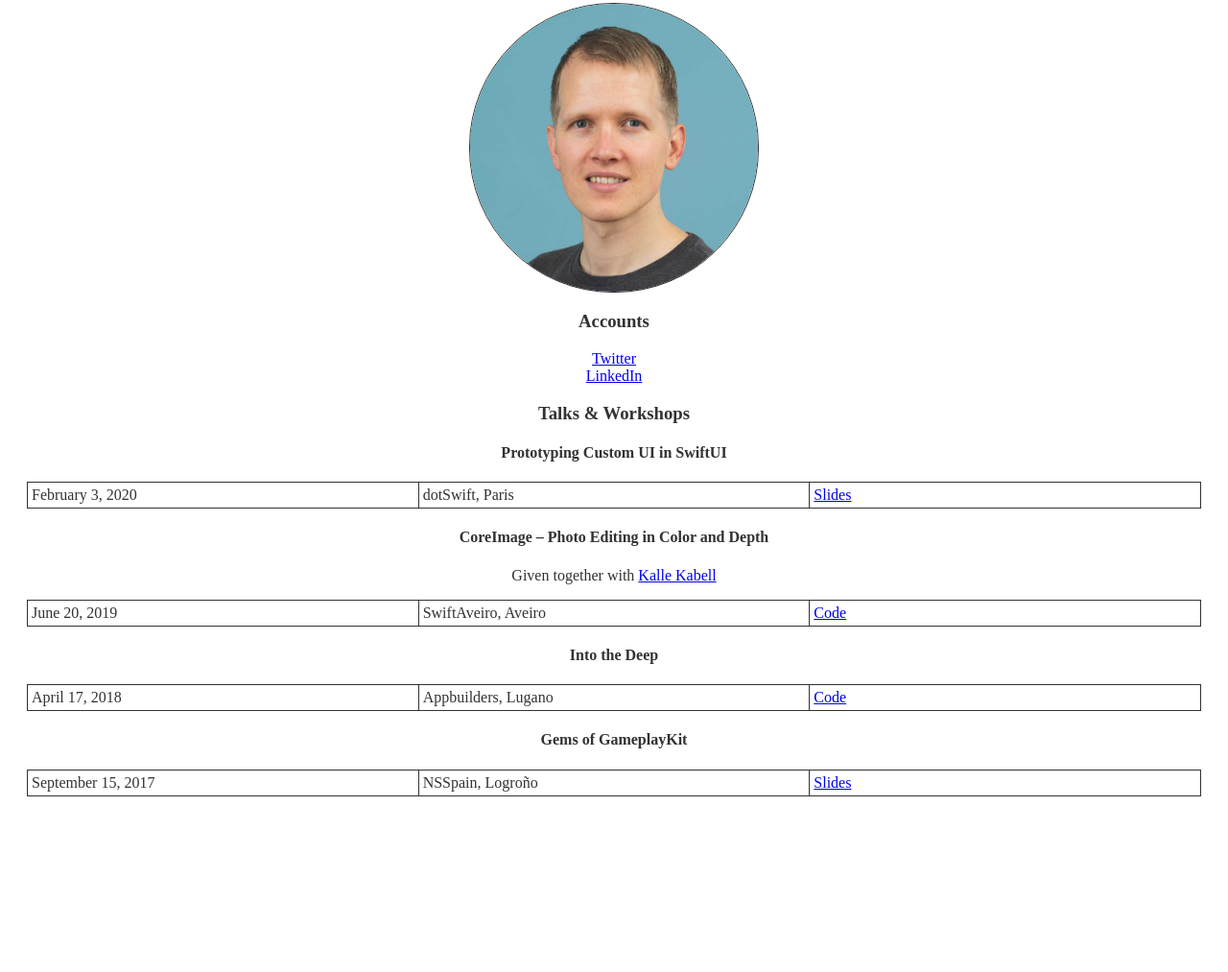
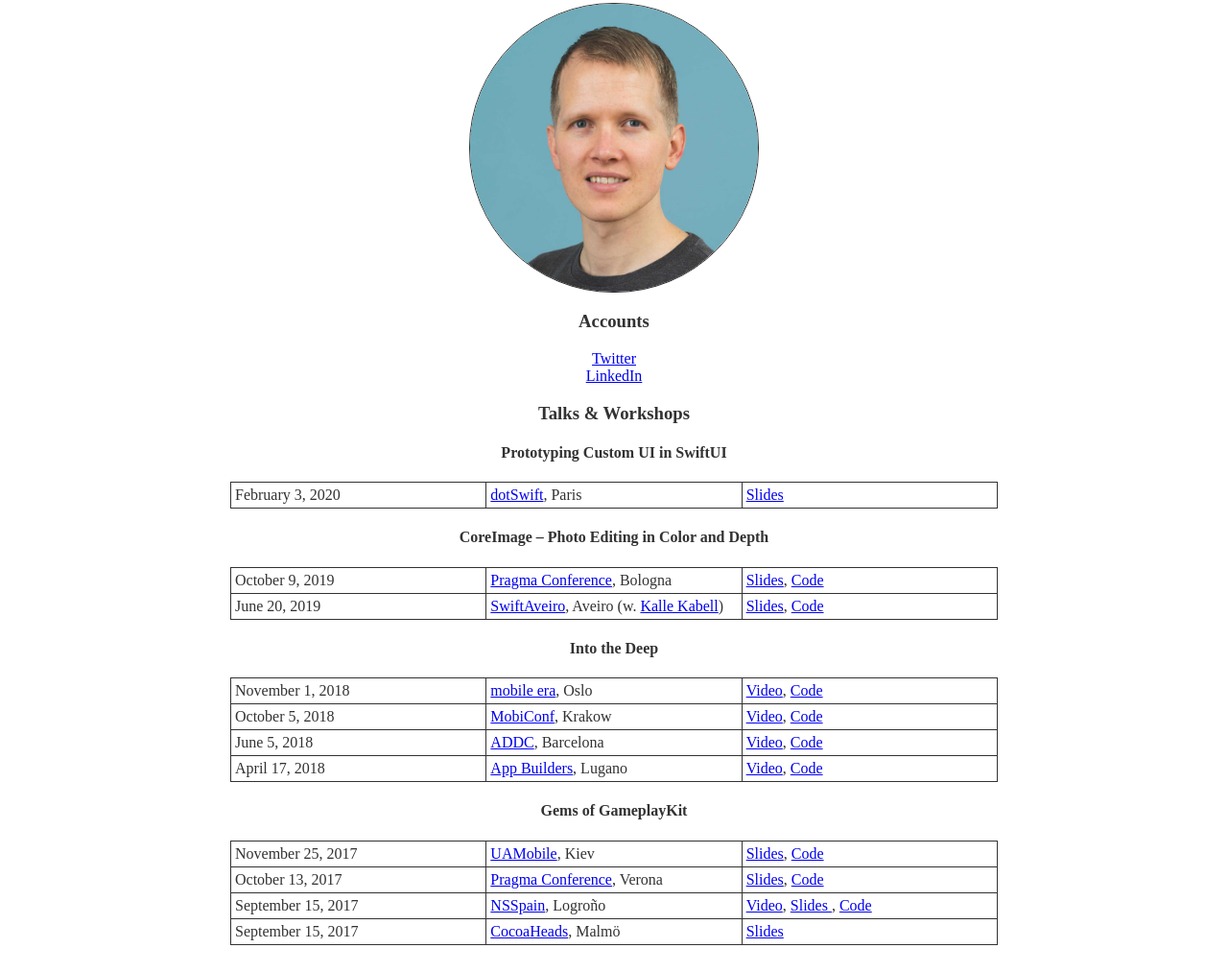
Before and after one commit to duemunk/website, a plain HTML site: page index.html in a window 1280 px wide. Shown: the part 117-1130 px from the top of the page at 96% size. Before the commit the page ends 975 px from the top, so only its background shows below. Drawn offline with Linux system fonts and the light colour scheme.

Commit message:
Add more talk content

```diff
--- a/index.html
+++ b/index.html
@@ -26,6 +26,12 @@
             color: #323232;
         }
 
+        body {
+            margin-left: auto;
+            margin-right: auto;
+            max-width: 800px;
+        }
+
         img.profile {
             width: 300px;
             max-width: 100%;
@@ -52,7 +58,7 @@
         th,
         td {
             padding: 4px;
-            width: 33.33334%
+            width: 33.33334%;
         }
 
         @media(prefers-color-scheme: dark) {
@@ -104,7 +110,7 @@
             <table>
                 <tr>
                     <td>February 3, 2020</td>
-                    <td>dotSwift, Paris</td>
+                    <td><a href="https://2020.dotswift.io">dotSwift</a>, Paris</td>
                     <td>
                         <a href="talks/2020-01-03_Prototyping-Custom-UI-in-SwiftUI_dotSwift.pdf">
                             Slides
@@ -113,38 +119,101 @@
                 </tr>
             </table>
             <h4>CoreImage – Photo Editing in Color and Depth</h4>
-            <p>Given together with <a href="https://twitter.com/kkabell">Kalle Kabell</a></p>
             <table>
                 <tr>
+                    <td>October 9, 2019</td>
+                    <td><a href="https://2019.pragmaconference.com">Pragma Conference</a>, Bologna</td>
+                    <td>
+                        <a href="talks/2019-10-09_CoreImage-Photo-Editing-in-Color-and-Depth_Pragma.pdf">Slides</a>,
+                        <a href="
+                        https://git.kabellmunk.dk/coreimage-color-and-depth/photo-editor">Code</a>
+                    </td>
+                </tr>
+                <tr>
                     <td>June 20, 2019</td>
-                    <td>SwiftAveiro, Aveiro</td>
+                    <td><a href="http://swiftaveiro.xyz/editions/2019/">SwiftAveiro</a>, Aveiro (w. <a
+                            href="https://twitter.com/kkabell">Kalle Kabell</a>)</td>
                     <td>
+                        <a
+                            href="talks/2019-06-20_CoreImage-Photo-Editing-in-Color-and-Depth_SwiftAveiro.pdf">Slides</a>,
                         <a href="
-                        https://git.kabellmunk.dk/coreimage-color-and-depth/photo-editor">
-                            Code
-                        </a>
+                        https://git.kabellmunk.dk/coreimage-color-and-depth/photo-editor">Code</a>
                     </td>
                 </tr>
             </table>
             <h4>Into the Deep</h4>
             <table>
                 <tr>
+                    <td>November 1, 2018</td>
+                    <td><a href="https://2018.mobileera.rocks">mobile era</a>, Oslo</td>
+                    <td>
+                        <a href="
+                https://www.youtube.com/watch?v=yHmuBSGBx28">Video</a>,
+                        <a href="https://git.kabellmunk.dk/talks/into-the-deep">Code</a>
+                    </td>
+                </tr>
+                <tr>
+                    <td>October 5, 2018</td>
+                    <td><a href="https://2018.mobiconf.org">MobiConf</a>, Krakow</td>
+                    <td>
+                        <a href="https://www.youtube.com/watch?v=a-1A2gEuVnQ">Video</a>,
+                        <a href="https://git.kabellmunk.dk/talks/into-the-deep">Code</a>
+                    </td>
+                </tr>
+                <tr>
+                    <td>June 5, 2018</td>
+                    <td><a href="https://addconf.com/2018/">ADDC</a>, Barcelona</td>
+                    <td>
+                        <a href="https://www.youtube.com/watch?v=XfEBtxhhI0g">Video</a>,
+                        <a href="https://git.kabellmunk.dk/talks/into-the-deep">Code</a>
+                    </td>
+                </tr>
+                <tr>
                     <td>April 17, 2018</td>
-                    <td>Appbuilders, Lugano</td>
+                    <td><a href="https://2018.appbuilders.ch">App Builders</a>, Lugano</td>
                     <td>
-                        <a href="https://git.kabellmunk.dk/talks/into-the-deep">
-                            Code
-                        </a>
+                        <a href="https://www.youtube.com/watch?v=SCOLRVVRDJk">Video</a>,
+                        <a href="https://git.kabellmunk.dk/talks/into-the-deep">Code</a>
                     </td>
                 </tr>
             </table>
             <h4>Gems of GameplayKit</h4>
             <table>
                 <tr>
+                    <td>November 25, 2017</td>
+                    <td><a href="http://2017.uamobile.org">UAMobile</a>, Kiev</td>
+                    <td>
+                        <a href="talks/2017-09-15_Gems-of-GameplayKit_NSSpain.pdf">Slides</a>,
+                        <a href="https://git.kabellmunk.dk/talks/gems-of-gameplaykit/blob/uamobile_export">Code</a>
+                    </td>
+                </tr>
+                <tr>
+                    <td>October 13, 2017</td>
+                    <td><a href="https://2017.pragmaconference.com">Pragma Conference</a>, Verona</td>
+                    <td>
+                        <a href="talks/2017-10-13_Gems-of-GameplayKit_Pragma.pdf">
+                            Slides</a>,
+                        <a href="https://git.kabellmunk.dk/talks/gems-of-gameplaykit/blob/pragma_export">
+                            Code</a>
+                    </td>
+                </tr>
+                <tr>
                     <td>September 15, 2017</td>
-                    <td>NSSpain, Logroño</td>
+                    <td><a href="https://2017.nsspain.com">NSSpain</a>, Logroño</td>
                     <td>
+                        <a href="https://vimeo.com/235143936">Video</a>,
+                        <a href="talks/2017-09-15_Gems-of-GameplayKit_NSSpain.pdf">
+                            Slides </a>,
                         <a href="https://git.kabellmunk.dk/talks/gems-of-gameplaykit/blob/nsspain_export">
+                            Code</a>
+                    </td>
+                </tr>
+                <tr>
+                    <td>September 15, 2017</td>
+                    <td><a href="https://www.meetup.com/CocoaHeads-Malmo/events/242535828/">CocoaHeads</a>,
+                        Malmö</td>
+                    <td>
+                        <a href="talks/2017-09-07_Gems-of-GameplayKit_Malmö.pdf">
                             Slides
                         </a>
                     </td>
```
Also changed, not shown: 6 other files.
